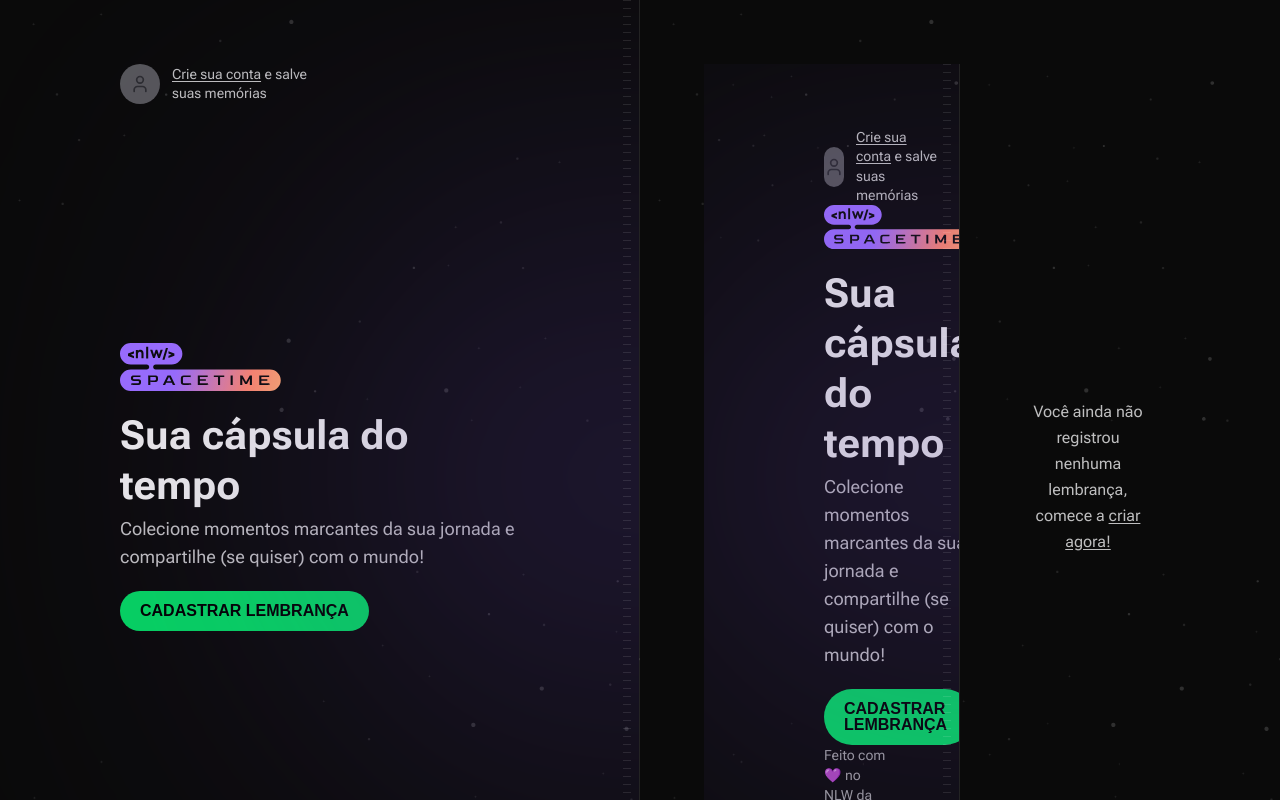
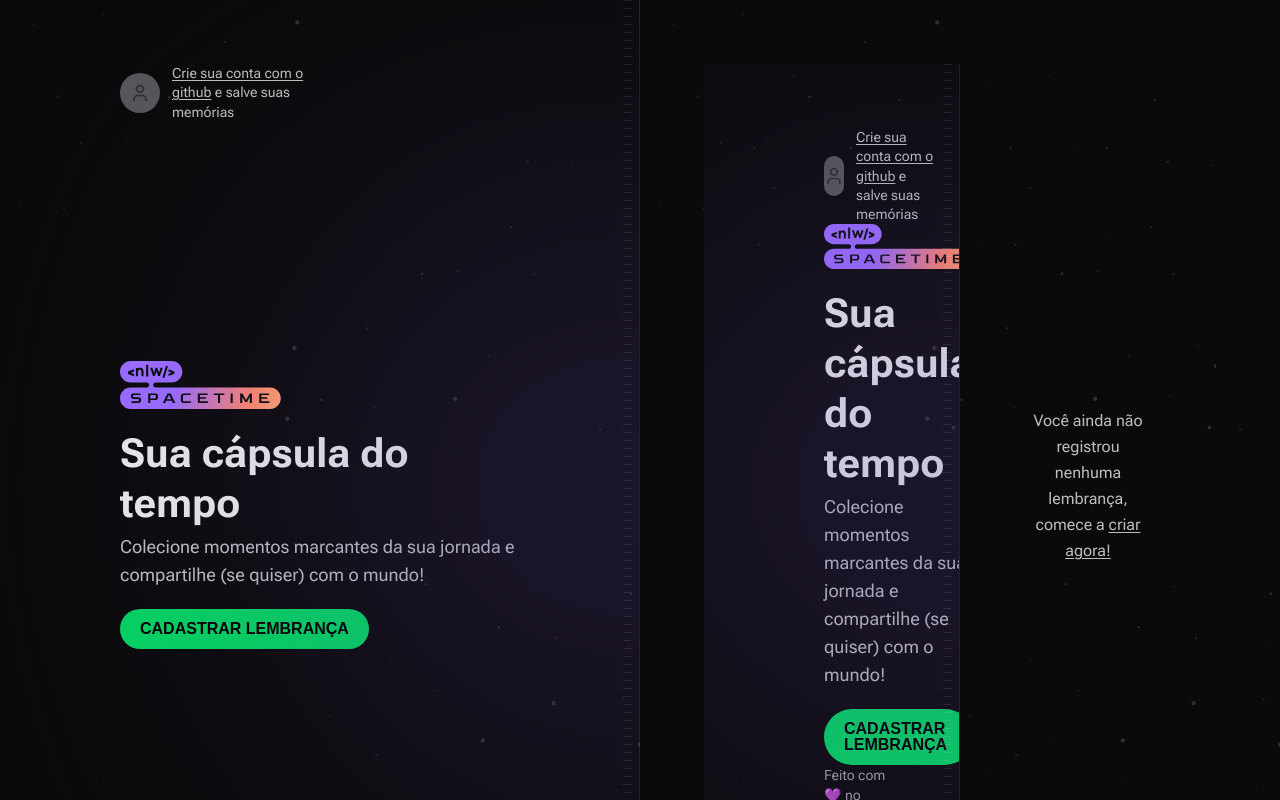
Before and after one commit to felpfsf/nlw-spacetime-web, a Next.js app: page / in a window 1280 px wide. Shown: the top 800 px of the page. Built offline with nearby package versions, Linux system fonts and the light colour scheme; no server answers; a web font is replaced by a local one.

Commit message:
feat: logout route

```diff
--- /dev/null
+++ b/src/app/api/auth/logout/route.ts
@@ -0,0 +1,10 @@
+import { NextRequest, NextResponse } from "next/server";
+
+export async function GET(request: NextRequest) {
+  const redirectURL = new URL("/", request.url);
+  return NextResponse.redirect(redirectURL, {
+    headers: {
+      "Set-Cookie": `spacetimeToken=; Path=/; max-age=0;`,
+    },
+  });
+}
--- a/src/components/Profile/index.tsx
+++ b/src/components/Profile/index.tsx
@@ -15,7 +15,7 @@ const Profile = () => {
       <p className="max-w-[140px] text-sm leading-snug text-gray-100">
         Bem vindo, {name}
         <a
-          href=""
+          href="/api/auth/logout"
           className="block underline underline-offset-2 hover:text-red-300 transition-colors duration-200 ease-in-out"
         >
           sair?
--- a/src/components/SignIn/index.tsx
+++ b/src/components/SignIn/index.tsx
@@ -1,3 +1,4 @@
+import Link from "next/link";
 import { User } from "lucide-react";
 
 const SignIn = () => {
@@ -7,12 +8,12 @@ const SignIn = () => {
         <User size={20} className="text-gray-500" />
       </span>
       <p className="max-w-[140px] text-sm leading-snug text-gray-100">
-        <a
+        <Link
           href={`https://github.com/login/oauth/authorize?client_id=${process.env.GITHUB_CLIENT_ID}`}
           className="underline underline-offset-2"
         >
-          Crie sua conta
-        </a>{" "}
+          Crie sua conta com o github
+        </Link>{" "}
         e salve suas memórias
       </p>
     </div>
```
